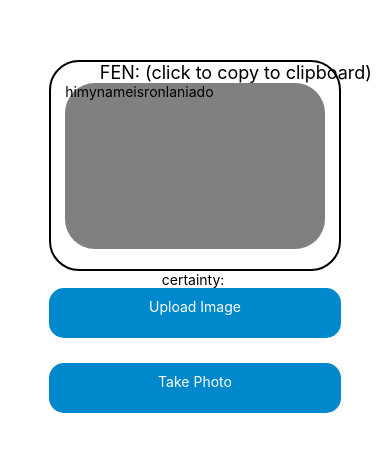
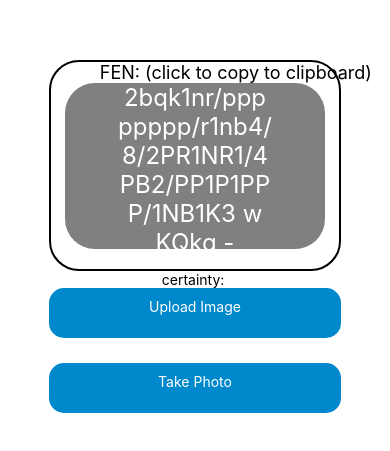
Before and after one commit to teamchess/ChessVision, a React Native app: screen / in a window 390 px wide. Shown: the part 173-624 px from the top of the page. Built offline with nearby package versions, Linux system fonts and the light colour scheme.

Commit message:
last commit for the night

```diff
--- a/App.js
+++ b/App.js
@@ -16,7 +16,7 @@ export default class App extends React.Component {
     this.state = {
       image: null,
       certainty: null,
-      fen: 'himynameisronlaniado',
+      fen: '2bqk1nr/pppppppp/r1nb4/8/2PR1NR1/4PB2/PP1P1PPP/1NB1K3 w KQkq -',
       buttonPressed: false,
     };
 
@@ -137,7 +137,7 @@ export default class App extends React.Component {
             style={styles.clipboard}
           >
             {!this.state.buttonPressed
-              ? <Text>{this.state.fen}</Text>
+              ? <Text style={styles.fenString}>{this.state.fen}</Text>
               : this.loadingIndicator()}
           </TouchableOpacity>
         </View>
@@ -187,5 +187,12 @@ const styles = StyleSheet.create({
     backgroundColor: "grey",
     color: "#f0f5f5",
     textAlignVertical: 'center'
+  },
+  fenString: {
+    width: '60%',
+    color: 'white',
+    fontSize: 24,
+    textAlign: 'center',
+    marginLeft: '20%'
   }
 });
```
